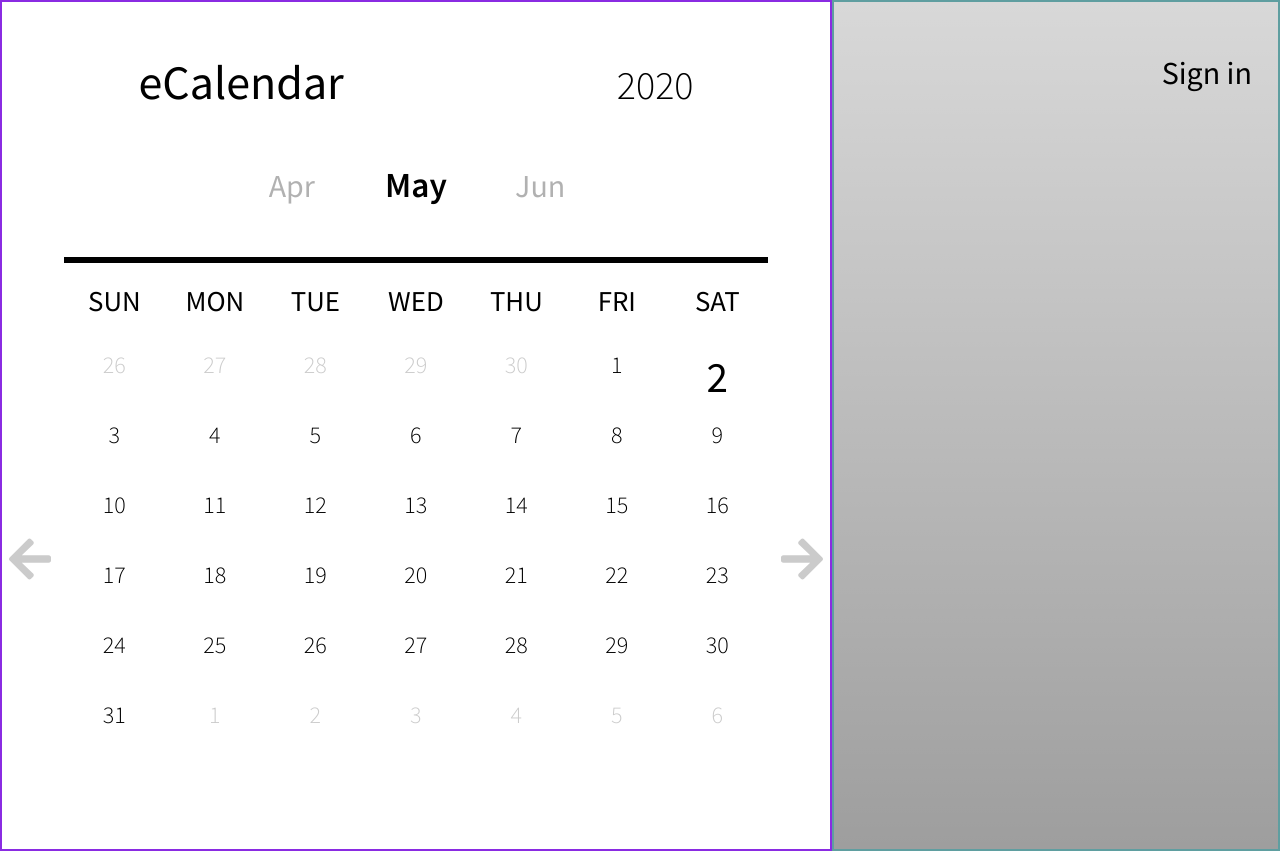
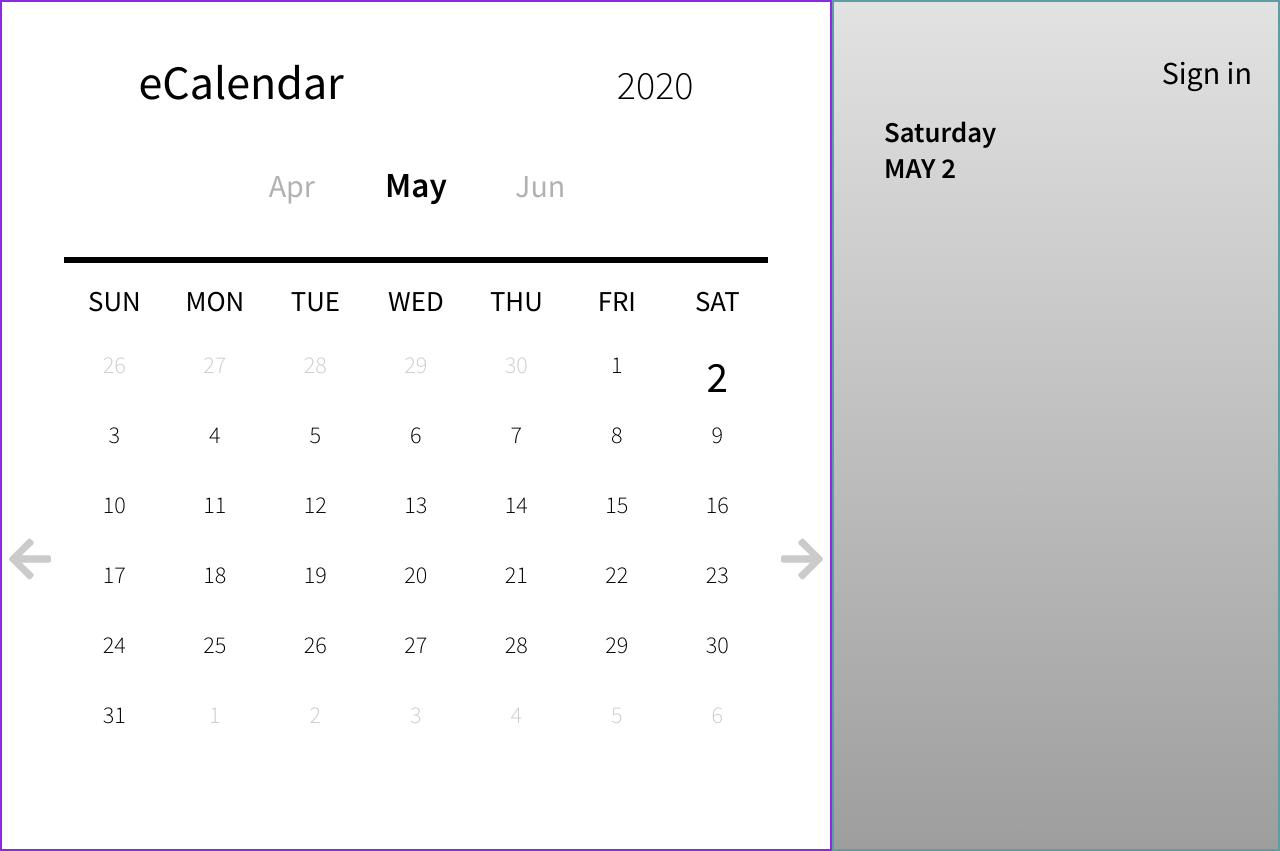
Before and after one commit to Chingu-Solo/solo-koala-195, a React (Create React App) app: page / in a window 1280 px wide. Built offline with nearby package versions, Linux system fonts and the light colour scheme.

Commit message:
adding DateComponent to the event section

```diff
--- /dev/null
+++ b/src/Components/Event/DateComponent.js
@@ -0,0 +1,22 @@
+import React from "react";
+import classes from "./DateComponent.module.css";
+
+const DateComponent = () => {
+	const date = new Date();
+	let weekDay = date.toLocaleString("default", { weekday: "long" });
+	weekDay = weekDay.charAt(0).toUpperCase() + weekDay.slice(1);
+	const month = date
+		.toLocaleString("default", { month: "long" })
+		.toLocaleUpperCase();
+
+	console.log(month);
+
+	return (
+		<div className={classes.container}>
+			<span>{weekDay}</span>
+			<span>{month + " " + date.getDate()}</span>
+		</div>
+	);
+};
+
+export default DateComponent;
--- /dev/null
+++ b/src/Components/Event/DateComponent.module.css
@@ -0,0 +1,12 @@
+.container {
+	margin-top: 20px;
+	display: flex;
+	flex-direction: column;
+	padding-left: 50px;
+}
+
+.container span {
+	font-size: 1.8em;
+	font-weight: 600;
+	z-index: 1;
+}
--- a/src/Components/Event/Event.js
+++ b/src/Components/Event/Event.js
@@ -1,5 +1,6 @@
 import React, { Component } from "react";
 import SingnIn from "./SignIn";
+import Date from "./DateComponent";
 import classes from "./Event.module.css";
 
 class Event extends Component {
@@ -8,6 +9,7 @@ class Event extends Component {
 			<div className={classes.container}>
 				<div className={classes.transBack} />
 				<SingnIn />
+				<Date />
 			</div>
 		);
 	}
--- a/src/Components/Event/Event.module.css
+++ b/src/Components/Event/Event.module.css
@@ -5,16 +5,15 @@
 	background-position: left;
 	background-size: cover;
 	position: relative;
-	z-index: -2;
 }
 
 .transBack {
 	background-image: linear-gradient(
-		rgba(255, 255, 255, 0.6),
+		rgba(255, 255, 255, 0.7),
 		rgba(255, 255, 255, 0)
 	);
 	position: absolute;
 	width: 100%;
 	height: 100%;
-	z-index: -1;
+	z-index: 1;
 }
--- a/src/Components/Event/SignIn.module.css
+++ b/src/Components/Event/SignIn.module.css
@@ -10,4 +10,5 @@
 	cursor: pointer;
 	border: none;
 	font-size: 2em;
+	z-index: 1;
 }
```
